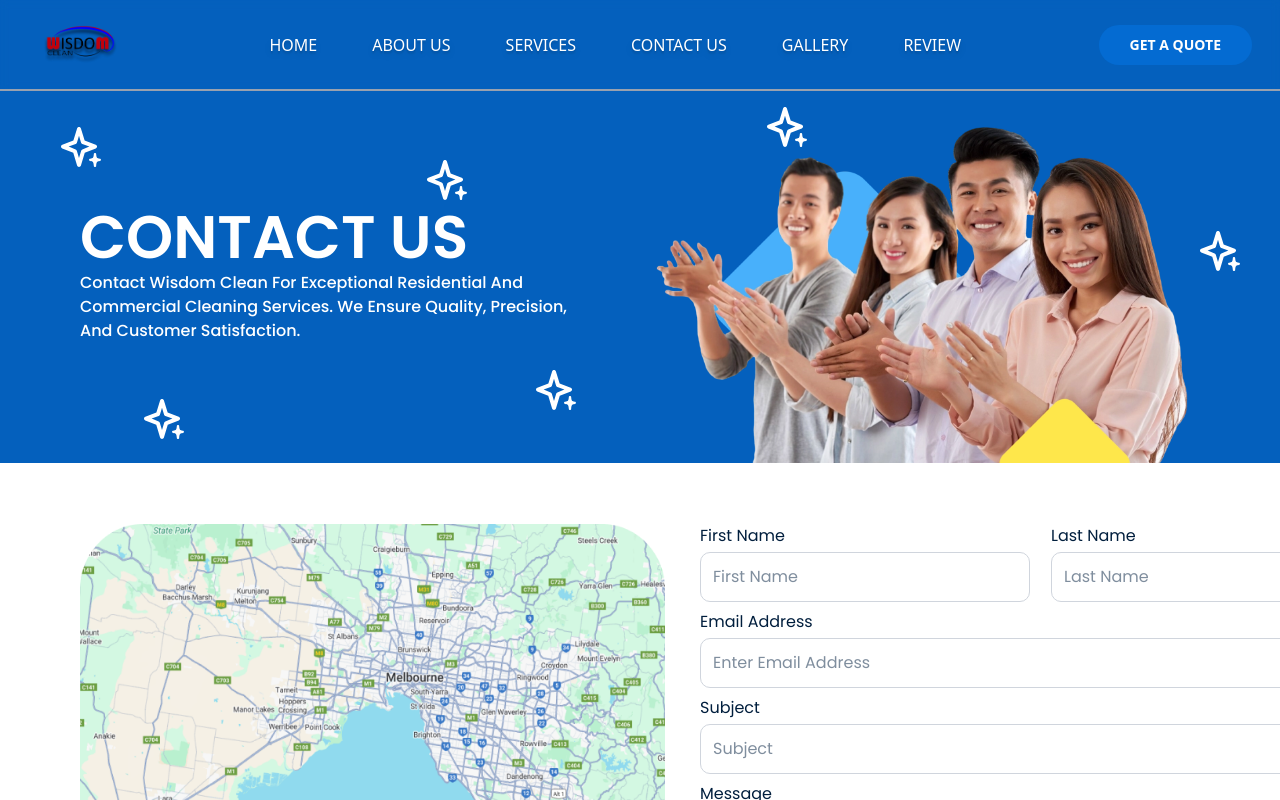
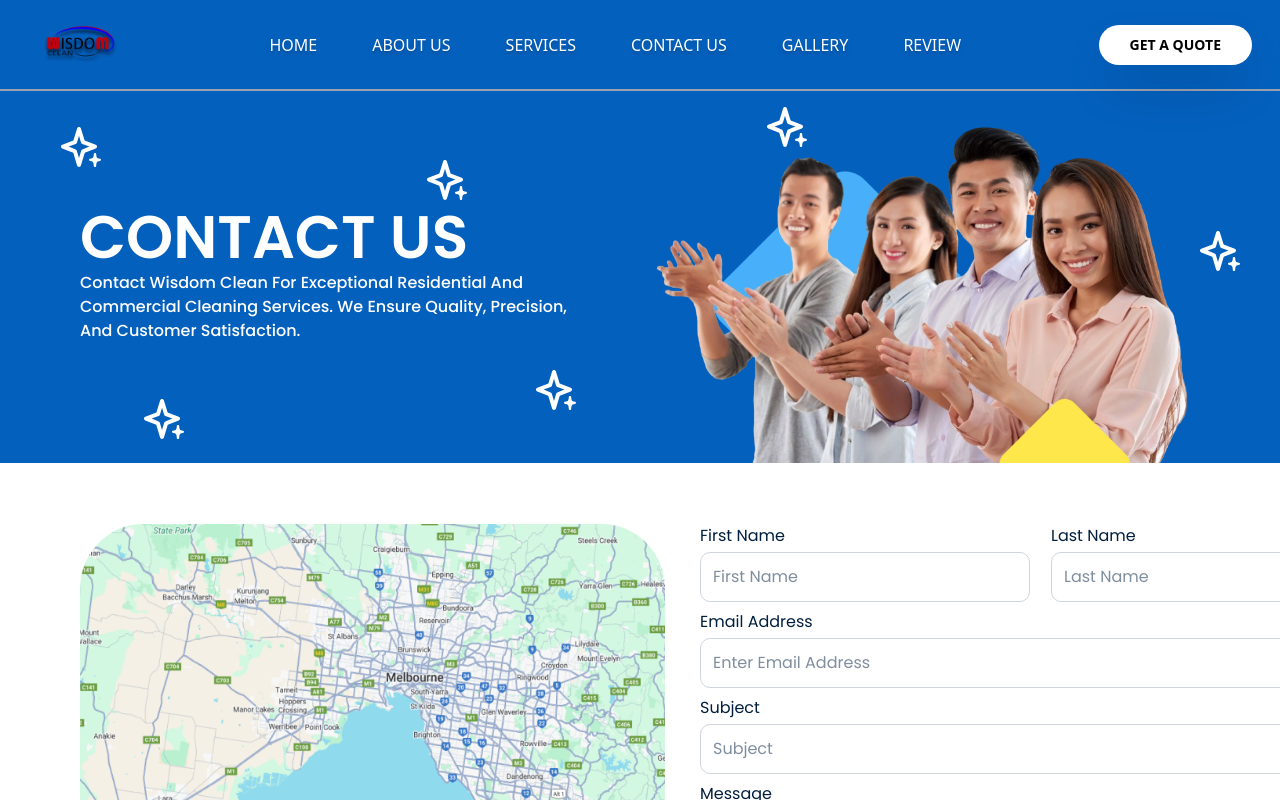
Before and after one commit to udara885/cleaning-website, a React (Vite) app in the folder frontend/: page /contact in a window 1280 px wide. Shown: the top 800 px of the page. Built offline with nearby package versions, Linux system fonts and the light colour scheme.

Commit message:
Enhance Navbar button styling based on current route

```diff
--- a/frontend/src/components/Navbar.tsx
+++ b/frontend/src/components/Navbar.tsx
@@ -9,7 +9,7 @@ import {
   X,
 } from "lucide-react"
 import { useState } from "react"
-import { Link } from "react-router"
+import { Link, useLocation } from "react-router"
 
 const navItems = [
   { icon: <House />, label: "Home", link: "/" },
@@ -22,6 +22,8 @@ const navItems = [
 
 const Navbar = () => {
   const [open, setOpen] = useState(false)
+
+  const location = useLocation().pathname
 
   return (
     <header className="fixed top-0 left-0 z-50 flex h-22.75 w-screen items-center border-b-2 border-gray-400 backdrop-blur-xs">
@@ -47,7 +49,9 @@ const Navbar = () => {
             </Link>
           ))}
         </div>
-        <button className="hidden cursor-pointer rounded-4xl bg-[#046BD2] px-7.75 py-2.5 text-sm font-semibold text-white uppercase lg:block">
+        <button
+          className={`hidden cursor-pointer rounded-4xl ${location === "/" ? "bg-[#046BD2] text-white" : "bg-white text-black"} px-7.75 py-2.5 text-sm font-semibold uppercase shadow-2xl lg:block`}
+        >
           Get a Quote
         </button>
       </nav>
```
